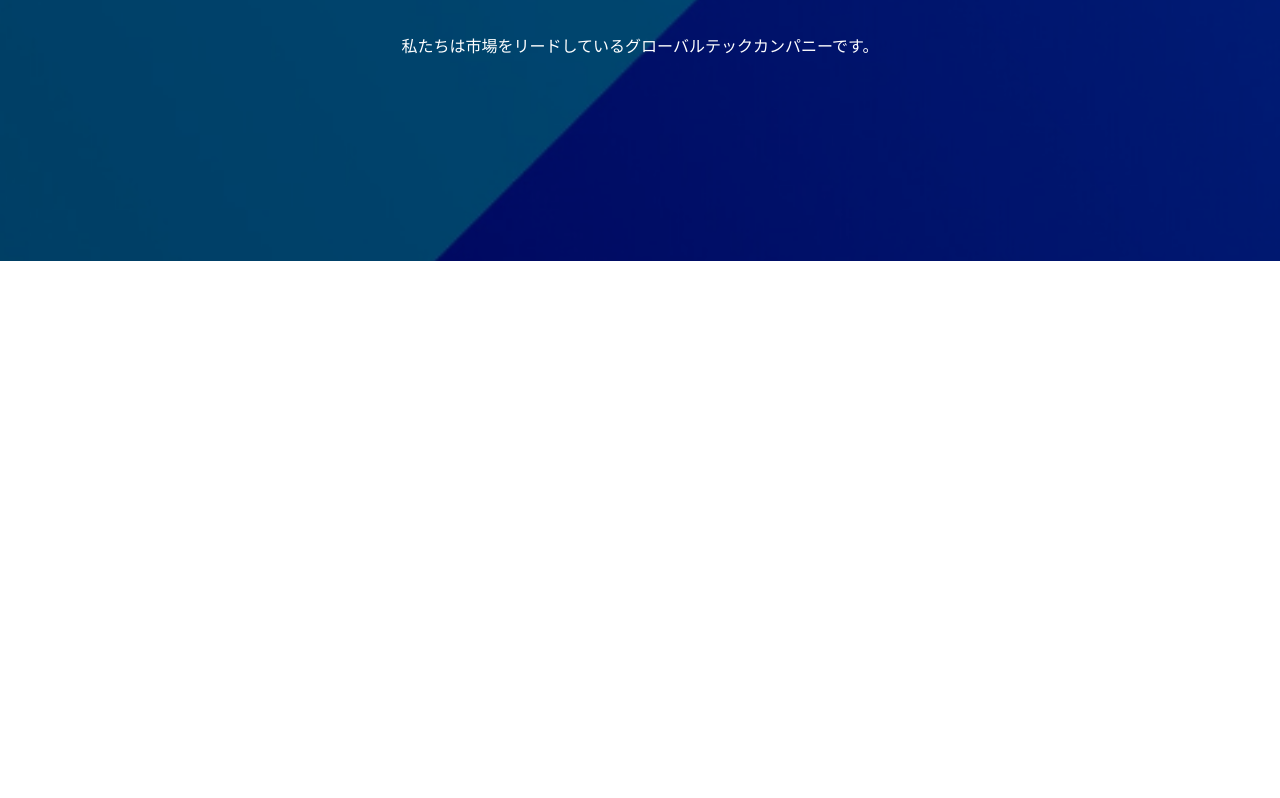
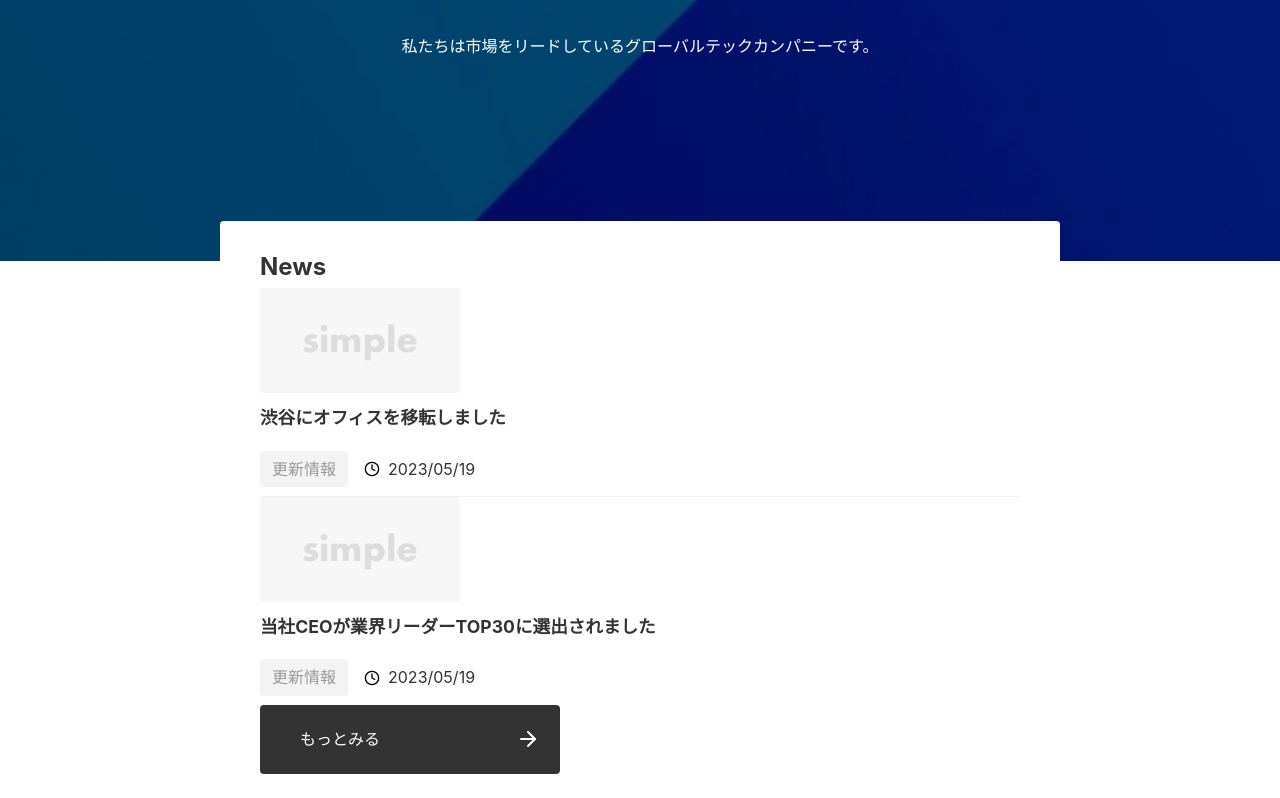
Before and after one commit to nakahiro642/my-next-project, a Next.js app: page / in a window 1280 px wide. Shown: the part 270-1068 px from the top of the page. Before the commit the page ends 800 px from the top, so only its background shows below. Built offline with nearby package versions, Linux system fonts and the light colour scheme.

Commit message:
テスト

```diff
--- /dev/null
+++ b/app/_components/ButtonLink/index.module.css
@@ -0,0 +1,21 @@
+.button {
+  display: block;
+  padding: 20px 40px;
+  border-radius: var(--border-radius);
+  width: 300px;
+  background:
+  url("/arrow-right.svg") no-repeat right 20px center,
+  var(--color-button-primary);
+  color:var(--color-text-unpainted);
+}
+
+.button:hover {
+  opacity: 0.9;
+}
+
+@media (max-width: 640px) {
+    .button {
+        padding: 16px 24px;
+        width: 100%;
+    }
+}
--- /dev/null
+++ b/app/_components/ButtonLink/index.tsx
@@ -0,0 +1,14 @@
+import styles from "./index.module.css"
+
+type Props = {
+    href: string;
+    children: React.ReactNode;
+};
+
+export default function ButtonLink({ href, children }: Props) {
+    return (
+        <a href={href} className={styles.button}>
+            {children}
+        </a>
+    );
+}
--- a/app/page.module.css
+++ b/app/page.module.css
@@ -46,6 +46,74 @@
   z-index: -1;
 }
 
+.news {
+  position: relative;
+  background-color: #fff;
+  width:840px;
+  margin: -40px auto 0;
+  padding: 24px 40px;
+  border-radius: var(--border-radius);
+}
+
+.newsTitle {
+  font-size: 1.5rem;
+}
+
+.list {
+  border-bottom:1px solid var(--color-border-light);
+}
+.list:last-child {
+  border-bottom: none;
+}
+
+.link {
+  display: flex;
+  align-items: flex-start;
+  gap: 40px;
+  padding: 24px 0;
+}
+
+.image {
+  width: 200px;
+  height: auto;
+  border-radius: var(--border-radius);
+}
+
+.newsItemTitle {
+  font-size: 1.1rem;
+  font-weight: bold;
+  margin-bottom: 0.5rem;
+}
+
+.meta {
+  display: flex;
+  align-items: center;
+  gap: 16px;
+}
+
+.tag {
+  background-color: var(--color-bg-sub);
+  color: var(--color-text-sub);
+  padding: 4px 12px;
+  border-radius: var(--border-radius);
+  white-space: nowrap;
+  font-size: 1rem;
+}
+
+.date {
+  display: flex;
+  align-items: center;
+  gap: 8px;
+  margin: 0.8rem 0;
+  font-size: 1rem;
+}
+
+@media (max-width: 1000px) {
+  .news {
+    width: calc(100% - 160px);
+  }
+}
+
 @media (max-width: 640px) {
   .top {
     padding: 120px 16px;
@@ -71,4 +139,8 @@
     justify-content: center;
     z-index: -1;
   }
+  .news {
+    width: calc(100% - 32px);
+    padding: 16px 20px;
+  }
 }
--- a/app/page.tsx
+++ b/app/page.tsx
@@ -1,8 +1,56 @@
 import styles from "./page.module.css"
 import Image from 'next/image';
 
+import ButtonLink from "./_components/ButtonLink";
+
+type News = {
+  id: string;
+  title: string;
+  category: {
+    name: string;
+  };
+  publishedAt: string;
+  createdAt: string;
+};
+
+const data: {
+  contents: News[] } = {
+    contents: [
+      {
+        id: "1",
+        title:
+        "渋谷にオフィスを移転しました",
+        category: {
+          name: "更新情報",
+      },
+        publishedAt: "2023/05/19",
+        createdAt: "2023/05/19",
+      },
+      {
+        id: "2",
+        title: "当社CEOが業界リーダーTOP30に選出されました",
+        category: {
+          name: "更新情報",
+        },
+        publishedAt: "2023/05/19",
+        createdAt: "2023/05/19",
+      },
+      {
+       id: "3",
+       title:"テストの記事です",
+       category: {
+        name: "更新情報",
+        },
+       publishedAt: "2023/04/19",
+       createdAt: "2023/04/19",
+      },
+    ],
+  };
+
 export default function Home() {
+  const sliceData= data.contents.slice(0,2);
   return (
+    <>
     <section className={styles.top}>
 
   <div>
@@ -15,5 +63,41 @@ export default function Home() {
   height ={1200}
   />
 </section>
+<section className={styles.news}>
+  <h2 className={styles.newsTitle}>News</h2>
+  <ul>
+    {sliceData.map((article) => (
+      <li key={article.id} className={styles.list}>
+        <Image
+          className={styles.image}
+          src="/no-image.png"
+          alt="NO Image"
+          width={1200}
+          height={630}
+        />
+        <dl className={styles.content}>
+          <dt className={styles.newsItemTitle}>{article.title}</dt>
+          <dd className={styles.meta}>
+            <span className={styles.tag}>{article.category.name}</span>
+            <span className={styles.date}>
+              <Image
+                src="/clock.svg"
+                alt=""
+                width={16}
+                height={16}
+                priority
+              />
+              {article.publishedAt}
+            </span>
+          </dd>
+        </dl>
+      </li>
+    ))}
+  </ul>
+  <div className={styles.newsLink}>
+    <ButtonLink href="/news">もっとみる</ButtonLink>
+  </div>
+</section>
+</>
   );
 }
```
